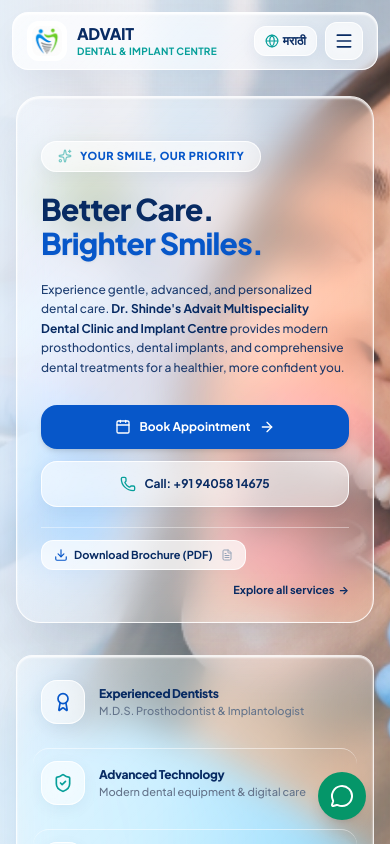
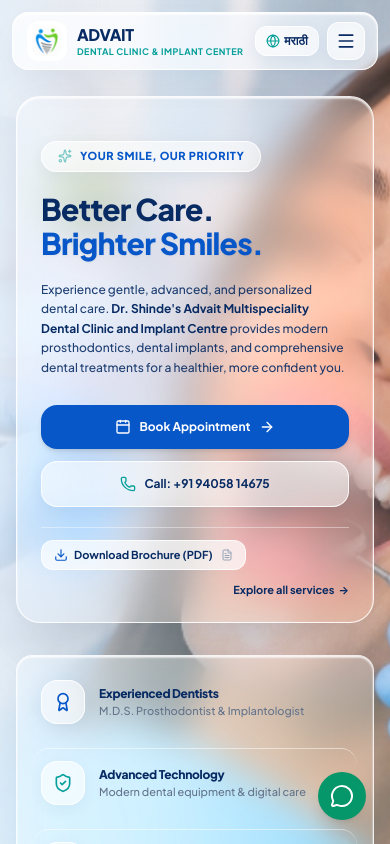
Before and after one commit to Resourcia212/Advait, a React (Vite) app: page / in a window 390 px wide. Shown: the top 844 px of the page. Built offline with nearby package versions, Linux system fonts and the light colour scheme.

Commit message:
Update navbar subtitle to Dental Clinic and Implant Center with refined font sizing

```diff
--- a/src/components/layout/Navbar.tsx
+++ b/src/components/layout/Navbar.tsx
@@ -106,8 +106,8 @@
               <span className="text-base sm:text-lg font-extrabold tracking-tight text-advait-navy leading-none">
                 ADVAIT
               </span>
-              <span className="text-[10px] sm:text-[11px] font-bold text-advait-teal tracking-wide uppercase mt-1 leading-none">
-                Dental & Implant Centre
+              <span className="text-[9px] sm:text-[10px] font-bold text-advait-teal tracking-wider uppercase mt-1 leading-none whitespace-nowrap">
+                Dental Clinic & Implant Center
               </span>
             </div>
           </button>
@@ -201,7 +201,7 @@
                 <div className="flex items-center gap-2 mb-1">
                   <span className="w-2 h-2 rounded-full bg-advait-teal animate-pulse" />
                   <span className="text-[10px] font-black text-advait-teal uppercase tracking-wider">
-                    {currentLang === 'en' ? 'Advait Dental & Implant Centre' : 'अद्वैत डेंटल आणि इम्प्लांट सेंटर'}
+                    {currentLang === 'en' ? 'Advait Dental Clinic & Implant Center' : 'अद्वैत डेंटल क्लिनिक आणि इम्प्लांट सेंटर'}
                   </span>
                 </div>
                 <p className="text-xs font-bold text-advait-navy">
```
